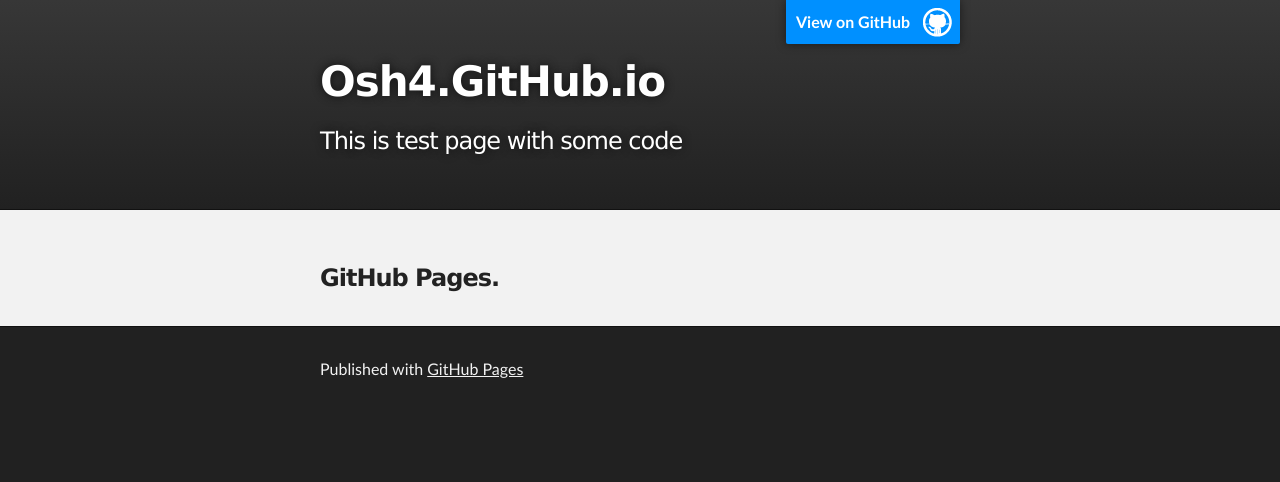
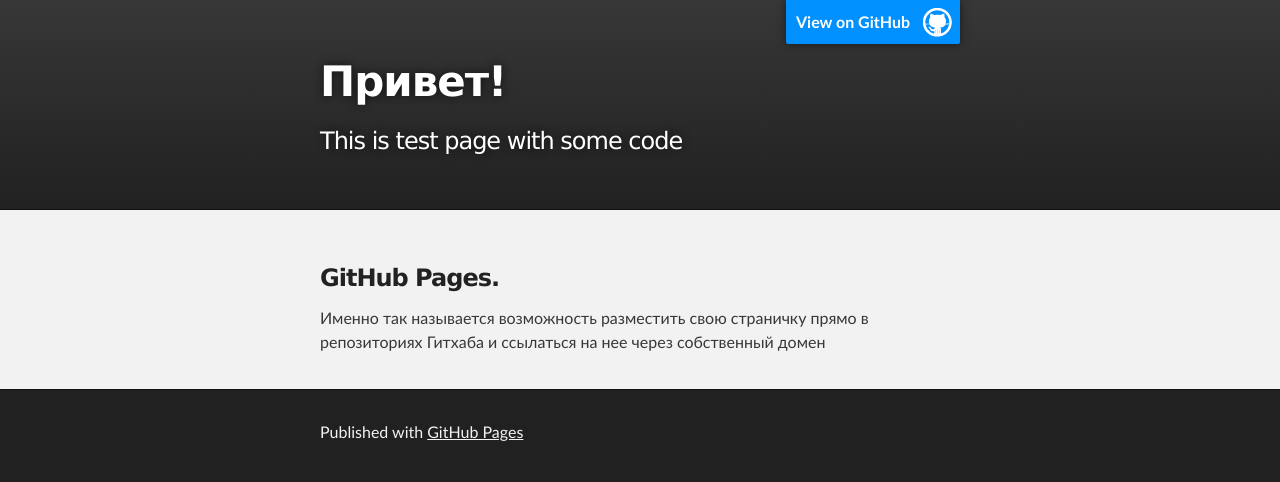
Before and after one commit to osh4/osh4.github.io, a plain HTML site: page index.html in a window 1280 px wide. Drawn offline with Linux system fonts and the light colour scheme.

Commit message:
Update index.html

```diff
--- a/index.html
+++ b/index.html
@@ -18,7 +18,7 @@
         <header class="inner">
           <a id="forkme_banner" href="https://github.com/osh4">View on GitHub</a>
 
-          <h1 id="project_title">Osh4.GitHub.io</h1>
+          <h1 id="project_title">Привет!</h1>
           <h2 id="project_tagline">This is test page with some code</h2>
 
         </header>
@@ -29,7 +29,8 @@
       <section id="main_content" class="inner">
         <h3>
 <a id="welcome-to-github-pages" class="anchor" href="#welcome-to-github-pages" aria-hidden="true"><span class="octicon octicon-link"></span></a>GitHub Pages.</h3>
-
+<p>Именно так называется возможность разместить свою страничку прямо в репозиториях Гитхаба
+и ссылаться на нее через собственный домен</p>
       </section>
     </div>
 
```
